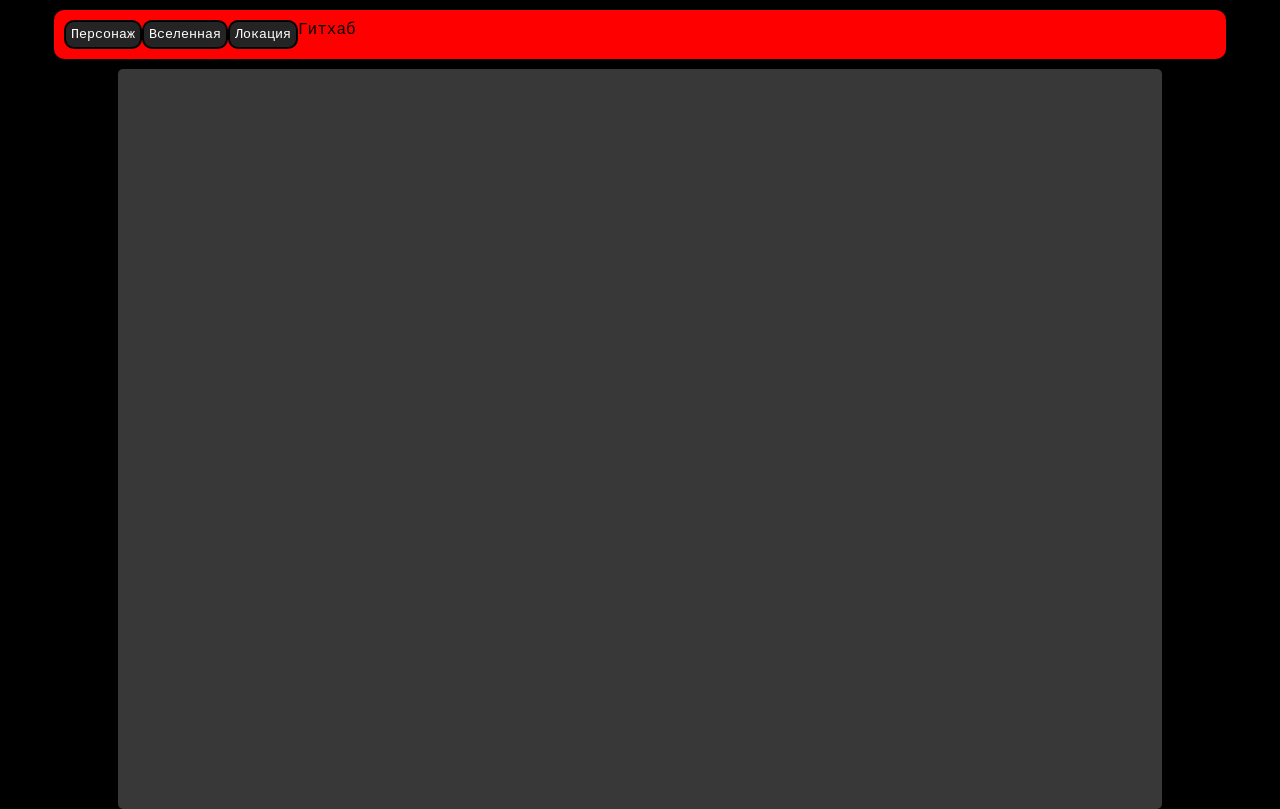
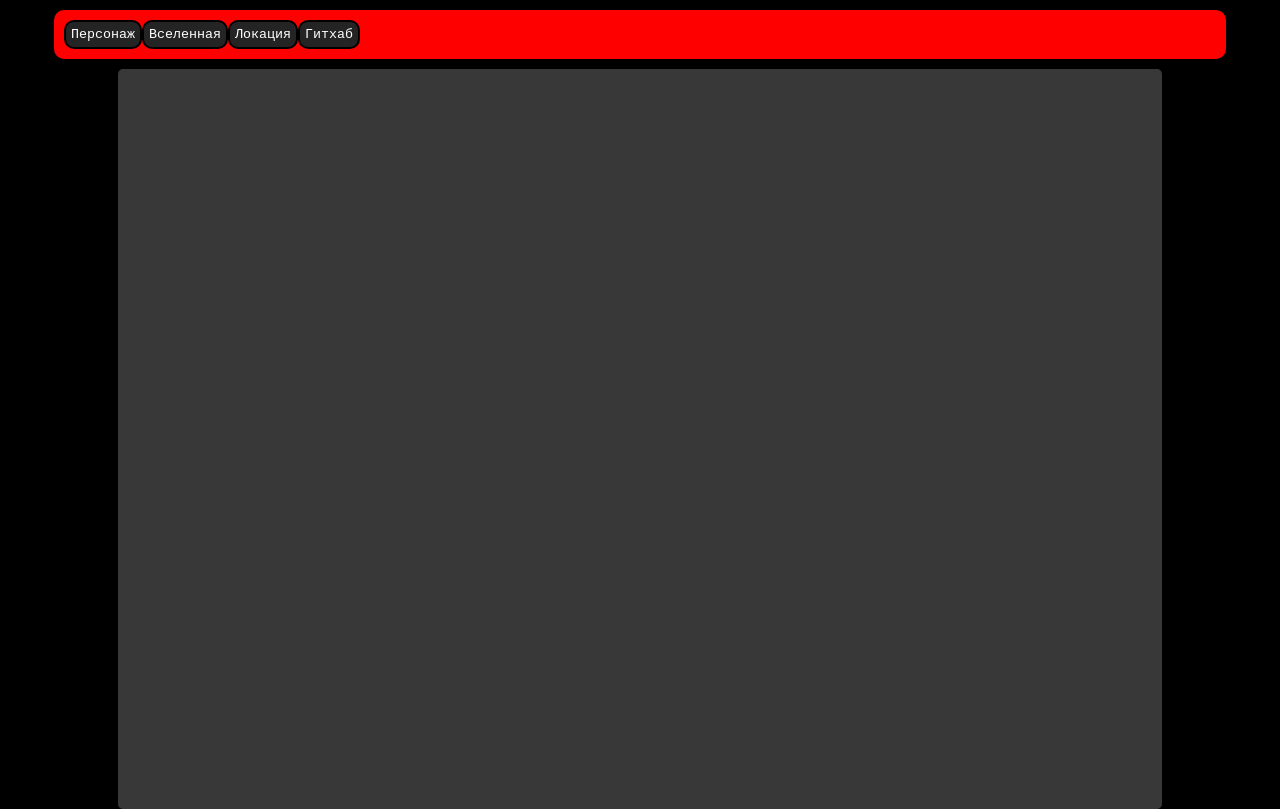
Before and after one commit to Edogames/RP-character-creator-ru, a plain HTML site: page index.html in a window 1280 px wide. Drawn offline with Linux system fonts and the light colour scheme.

Commit message:
Update index.html

```diff
--- a/index.html
+++ b/index.html
@@ -14,7 +14,7 @@
                 <button onclick="SetForm('./forms/character_card.html')">Персонаж</button>
                 <button onclick="SetForm('./forms/universe_card.html')">Вселенная</button>
                 <button onclick="SetForm('./forms/location_card.html')">Локация</button>
-                <a hre"https://github.com/Edogames/RP-character-creator-ru" target="_blank">Гитхаб</a>
+                <a href="https://github.com/Edogames/RP-character-creator-ru" target="_blank"><button>Гитхаб</button></a>
             </div>
         </header>
         <object id="form-object" style="overflow-y: auto; overflow-x: hidden;" data="" type="text/html"></object>
```
